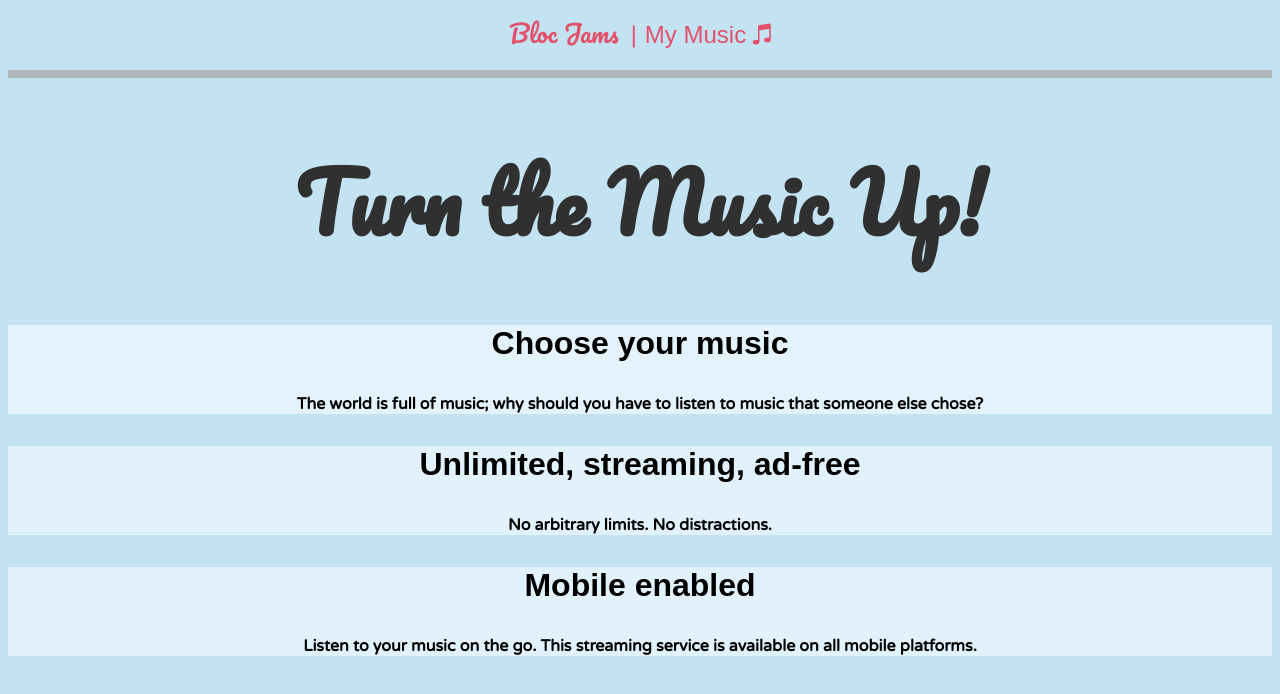
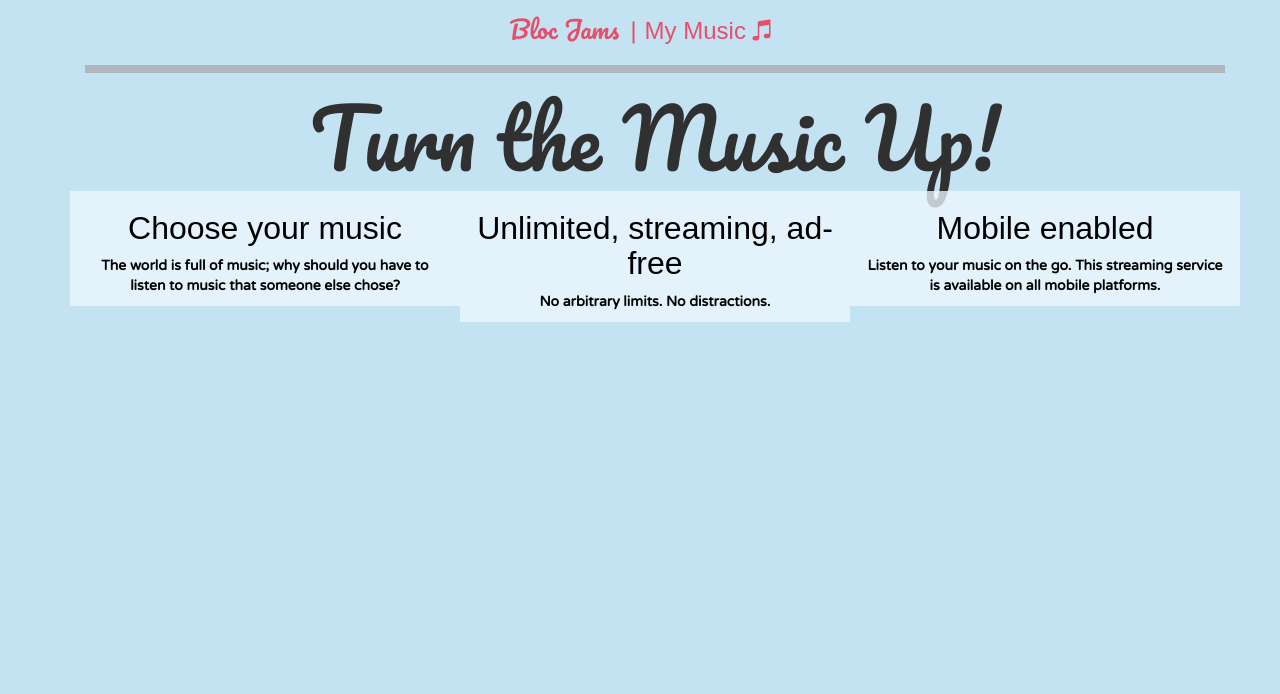
Before and after one commit to Aaron-Green1/bloc-jams-react, a React (Create React App) app: page / in a window 1280 px wide. Shown: the top 694 px of the page. Built offline with nearby package versions, Linux system fonts and the light colour scheme; a web font is replaced by a local one.

Commit message:
Added bootstrap link to index.html so the elements worked

```diff
--- a/public/index.html
+++ b/public/index.html
@@ -11,6 +11,8 @@
     <link rel="manifest" href="%PUBLIC_URL%/manifest.json">
     <link rel="shortcut icon" href="%PUBLIC_URL%/favicon.ico">
     <link rel="stylesheet" type="text/css" href="http://code.ionicframework.com/ionicons/2.0.1/css/ionicons.min.css">
+    <!-- Latest compiled and minified CSS -->
+    <link rel="stylesheet" href="https://maxcdn.bootstrapcdn.com/bootstrap/3.3.7/css/bootstrap.min.css"     integrity="sha384-BVYiiSIFeK1dGmJRAkycuHAHRg32OmUcww7on3RYdg4Va+PmSTsz/K68vbdEjh4u" crossorigin="anonymous">
     <!--
       Notice the use of %PUBLIC_URL% in the tags above.
       It will be replaced with the URL of the `public` folder during the build.
--- a/src/components/Landing.js
+++ b/src/components/Landing.js
@@ -3,34 +3,37 @@
 import '.././styles/landing.css';
 
 const Landing = () => (
-  <Grid className="fluid">
-    <Row className="landing show-grid">
-      <Col xs={12} className="selling-points">
+  <Grid>
+    <section className="landing show-grid">
+      <div className="selling-points">
         <h1 id="landing-title">Turn the Music Up!</h1>
 
-        <Col xs={12} md={4}>
-          <Col xs={12} md={4} xsPull={12} className="point one">
+        <Row>
+          <Col xs={12} md={4} className="point one">
             <h3 className="point-title">Choose your music</h3>
-            <Col xs={12} md={4} xsPush={12} className="point-description one">
+            <div className="point-description one">
               <p>The world is full of music; why should you have to listen to music that someone else chose?</p>
-            </Col>
+            </div>
           </Col>
-          <Col xs={12} md={4} xsPull={12} className="point two">
+
+          <Col xs={12} md={4} className="point two">
             <h3 className="point-title">Unlimited, streaming, ad-free</h3>
-            <Col xs={12} md={4} xsPush={12} className="point-description two">
+            <div className="point-description two">
               <p>No arbitrary limits. No distractions.</p>
-            </Col>
+            </div>
           </Col>
-          <Col xs={12} md={4} xsPull={12} className="point three">
+
+          <Col xs={12} md={4} className="point three">
             <h3 className="point-title">Mobile enabled</h3>
-            <Col xs={12} md={4} xsPush={12} className="point-description three">
+            <div className="point-description three">
               <p>Listen to your music on the go. This streaming service is available on all mobile platforms.</p>
-            </Col>
+            </div>
           </Col>
-        </Col>
 
-      </Col>
-    </Row>
+        </Row>
+
+      </div>
+    </section>
   </Grid>
 );
 
--- a/src/styles/landing.css
+++ b/src/styles/landing.css
@@ -23,14 +23,6 @@
   font-family: "Francois One", sans-serif;
 }
 
-.point.one {
+.point.one, .point.two, .point.three {
   background-color: rgba(238, 248, 255, 0.77);
 }
-
-.point.two {
-  background-color: rgba(236, 248, 255, 0.77);
-}
-
-.point.three {
-  background-color: rgba(236, 248, 255, 0.77);
-}
```
